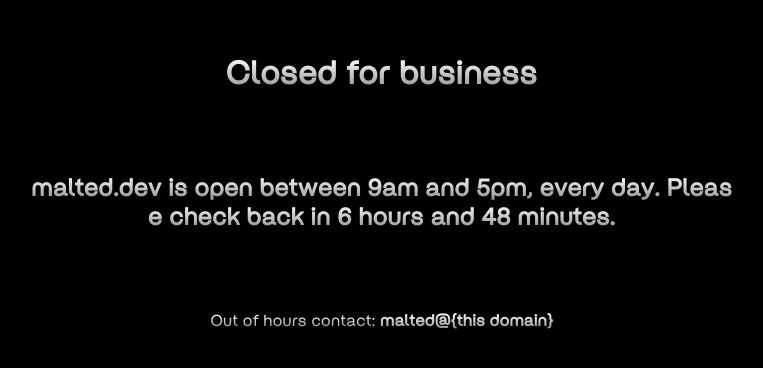
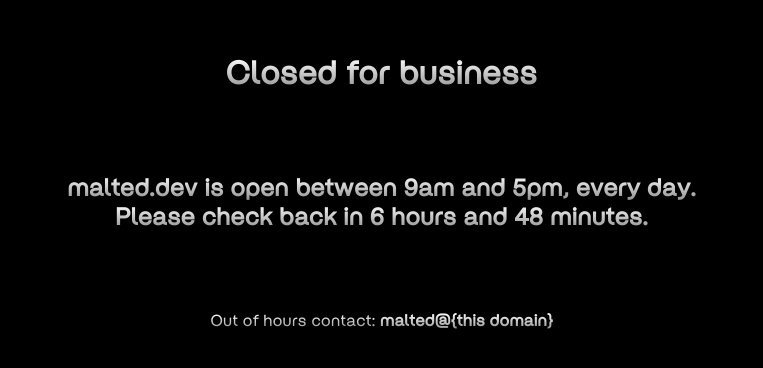
Before and after one commit to malted/malted.dev, an Astro site: page / in a window 1280 px wide. Shown: the part 206-574 px from the top of the page, without its empty margins (258-1021 px from the left). Built offline with nearby package versions, Linux system fonts and the light colour scheme; Astro itself is replaced by a stand-in of ours; animation ran at ten frames a second.

Commit message:
:bug: Display spaces

```diff
--- a/src/components/Reveal.astro
+++ b/src/components/Reveal.astro
@@ -6,7 +6,8 @@
 
 {
 	text.split(" ").map((word: string, wi: number) => (
-		<span>
+		<>
+			<span class="word">
 				{word.split("").map((char: string) => (
 					<span
 						class="char vercel-lookin-ass"
@@ -18,6 +19,7 @@
 					</span>
 				))}
 			</span>
+		</>
 	))
 }
 
@@ -33,8 +35,12 @@
 		}
 	}
 
-	.char,
 	.word {
+		/* white-space: nowrap; */
+		display: inline-block;
+	}
+
+	.char {
 		animation: fadeIn 0.5s var(--delay) forwards;
 		opacity: 0;
 
```
Lines whose indentation alone changed are shown as unchanged.
